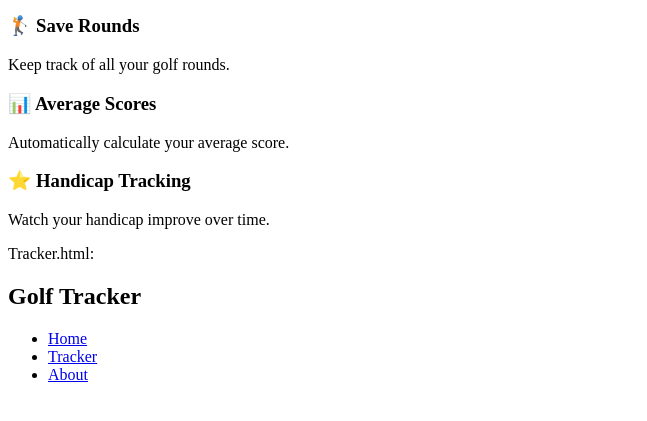
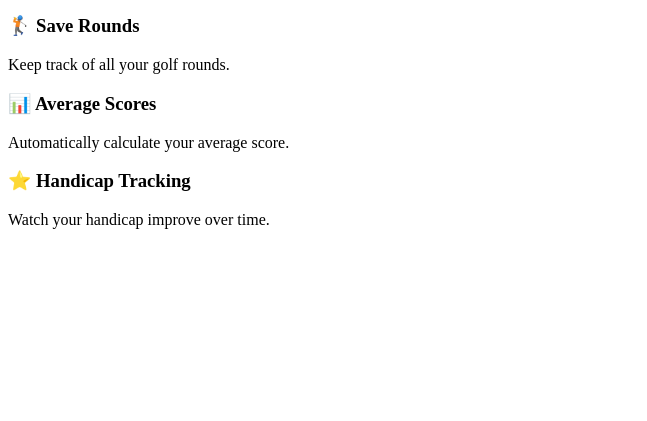
Before and after one commit to Carterinho/Golf-Handicap-Round-Tracker, a plain HTML site: page index.html in a window 1280 px wide. Shown: the part 261-682 px from the top of the page, without its empty margins (0-647 px from the left). Drawn offline with Linux system fonts and the light colour scheme.

Commit message:
Update index.html

```diff
--- a/index.html
+++ b/index.html
@@ -64,26 +64,3 @@
 
 </body>
 </html>
-
-Tracker.html:
-<!DOCTYPE html>
-<html lang="en">
-<head>
-<meta charset="UTF-8">
-<meta name="viewport" content="width=device-width, initial-scale=1.0">
-<title>Round Tracker</title>
-
-<link rel="stylesheet" href="style.css">
-</head>
-<body>
-
-<!-- NAV -->
-<nav>
-    <h1>Golf Tracker</h1>
-
-    <ul>
-        <li><a href="index.html">Home</a></li>
-        <li><a href="tracker.html">Tracker</a></li>
-        <li><a href="about.html">About</a></li>
-    </ul>
-</nav>
```
